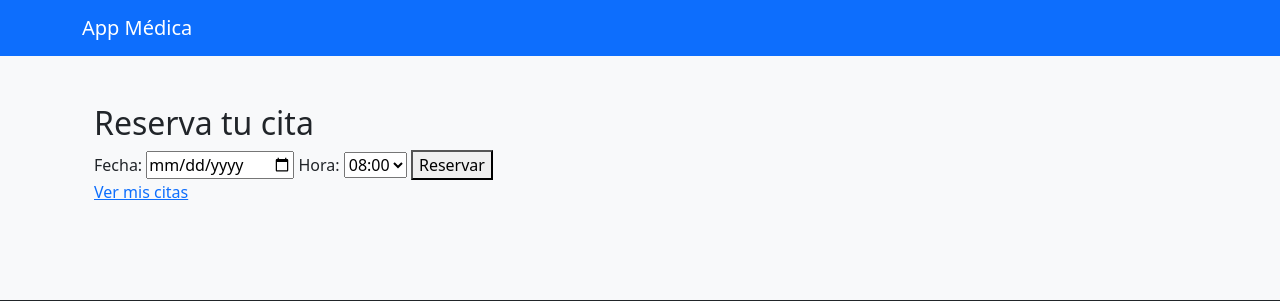
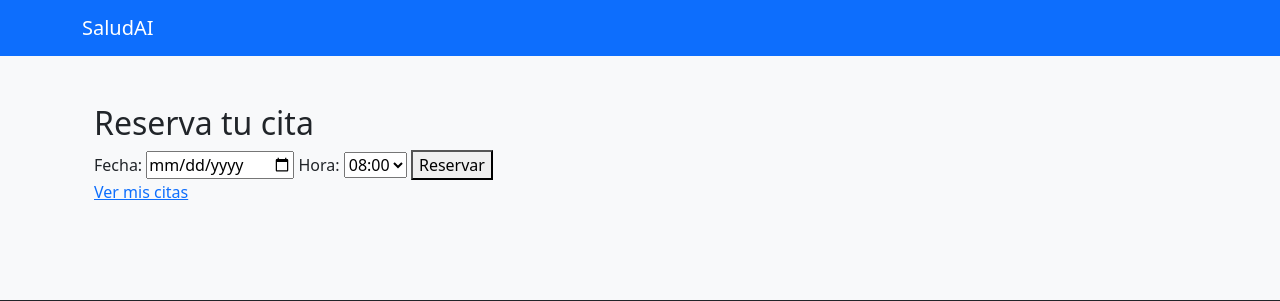
Before and after one commit to juaki0315/SaludAI, a Flask app: page /appointments in a window 1280 px wide. Shown: the top 301 px of the page. Run offline with Flask 3, Linux system fonts and the light colour scheme.

Commit message:
Cambio titulo y coments

```diff
--- a/app/chatbot.py
+++ b/app/chatbot.py
@@ -1,12 +1,12 @@
 from .models import db, ChatLog
 
 def process_symptoms(symptoms):
-    # Aquí implementarías tu lógica real de chatbot
+    # lógica real de chatbot conectando con API y preprompting
     response = f"No puedo diagnosticarte, pero con base en tus síntomas ('{symptoms}'), recomiendo que consultes a un médico."
 
     # Guardar en SQL
     chat_log = ChatLog(
-        username='anonymous',  # Puedes reemplazar con el usuario real
+        username='anonymous',  # reemplazar con el usuario real
         symptoms=symptoms,
         response=response
     )
--- a/app/templates/base.html
+++ b/app/templates/base.html
@@ -14,7 +14,7 @@
 <body class="bg-light">
     <nav class="navbar navbar-expand-lg navbar-dark bg-primary">
         <div class="container">
-            <a class="navbar-brand" href="/">App Médica</a>
+            <a class="navbar-brand" href="/">SaludAI</a>
         </div>
     </nav>
     <main class="container py-5">
```
